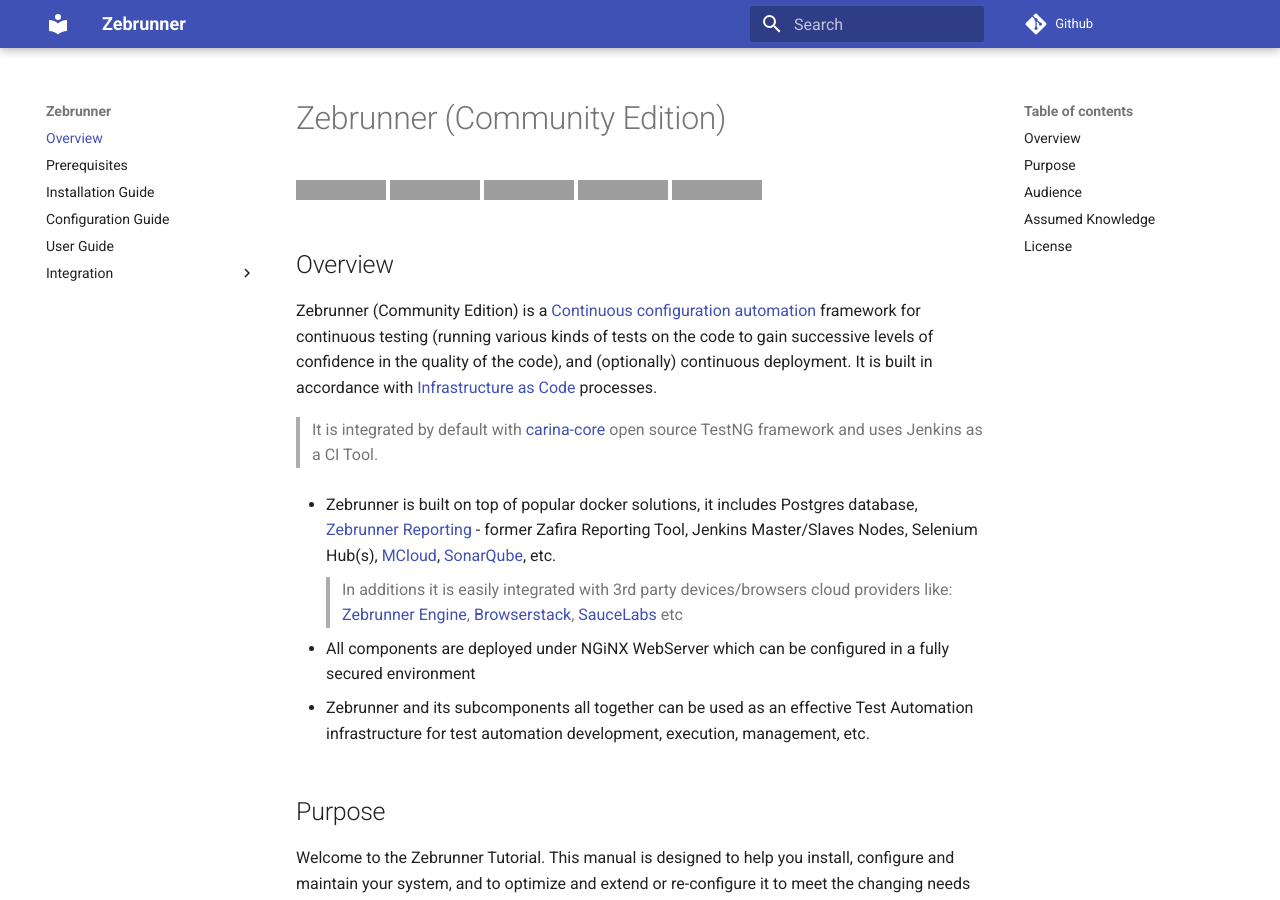
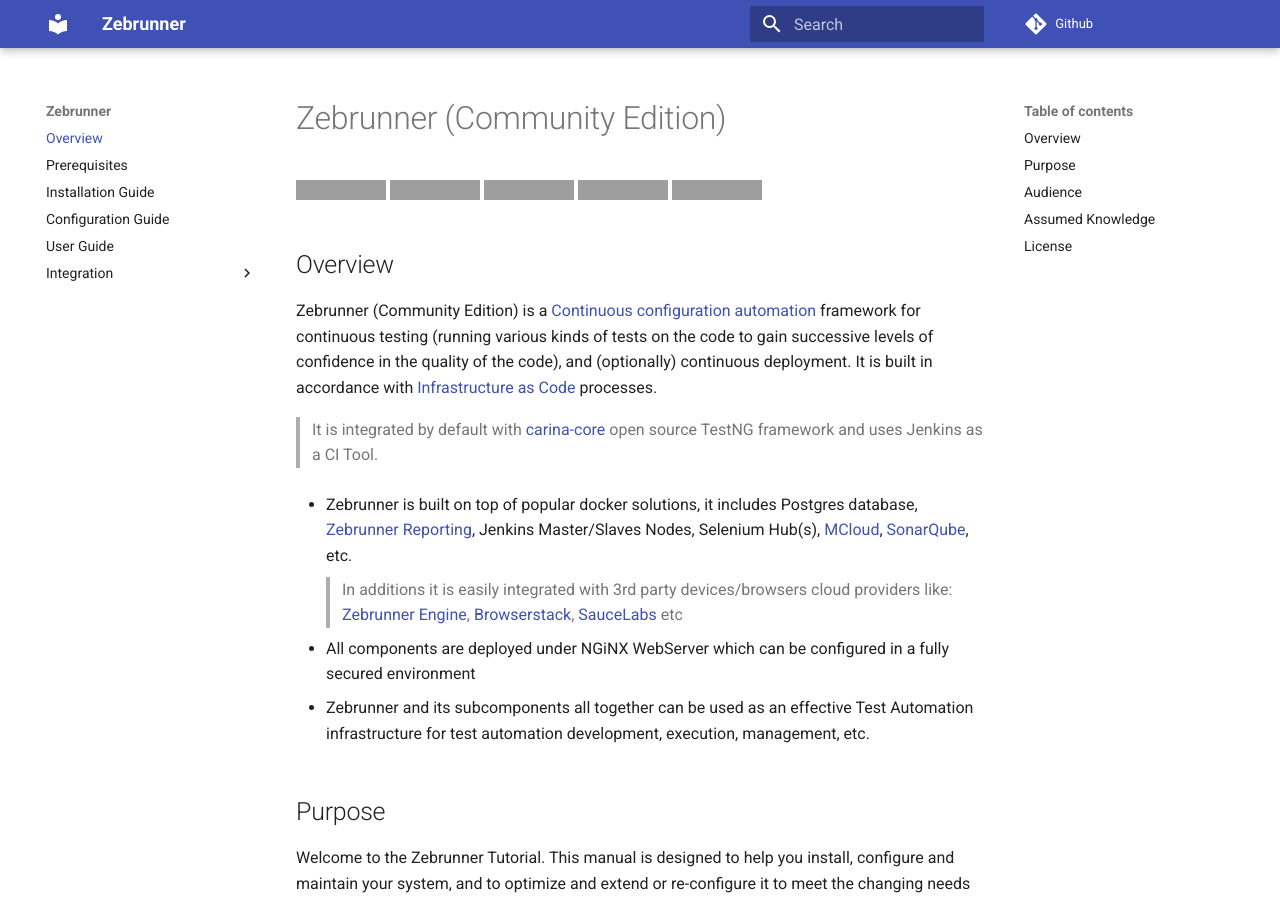
Before and after one commit to zebrunner/community-edition, an MkDocs documentation site: the page built from docs/index.md, in a window 1280 px wide and 900 px high. Built offline with MkDocs 1.6.1 and Material for MkDocs 9.7.7, drawn with Linux system fonts in a browser that asks for light colours; comment, search, counter and statistics services are not loaded; old or Windows-style settings are respelled for this version of MkDocs; grey boxes are pictures that could not be loaded.

Commit message:
Update index.md

```diff
--- a/docs/index.md
+++ b/docs/index.md
@@ -11,7 +11,7 @@
 Zebrunner (Community Edition) is a [Continuous configuration automation](https://en.wikipedia.org/wiki/Infrastructure_as_code#Continuous_configuration_automation) framework for continuous testing (running various kinds of tests on the code to gain successive levels of confidence in the quality of the code), and (optionally) continuous deployment. It is built in accordance with [Infrastructure as Code](https://en.wikipedia.org/wiki/Infrastructure_as_code) processes.
 > It is integrated by default with [carina-core](http://www.carina-core.io) open source TestNG framework and uses Jenkins as a CI Tool.
 
-* Zebrunner is built on top of popular docker solutions, it includes Postgres database, [Zebrunner Reporting](https://zebrunner.github.io/zebrunner/) - former Zafira Reporting Tool, Jenkins Master/Slaves Nodes, Selenium Hub(s), [MCloud](https://github.com/zebrunner/mcloud), [SonarQube](https://github.com/zebrunner/sonarqube), etc.
+* Zebrunner is built on top of popular docker solutions, it includes Postgres database, [Zebrunner Reporting](https://zebrunner.com/), Jenkins Master/Slaves Nodes, Selenium Hub(s), [MCloud](https://github.com/zebrunner/mcloud), [SonarQube](https://github.com/zebrunner/sonarqube), etc.
   > In additions it is easily integrated with 3rd party devices/browsers cloud providers like: [Zebrunner Engine](https://zebrunner.com/), [Browserstack](https://www.browserstack.com/), [SauceLabs](https://saucelabs.com/) etc
 
 * All components are deployed under NGiNX WebServer which can be configured in a fully secured environment
```
